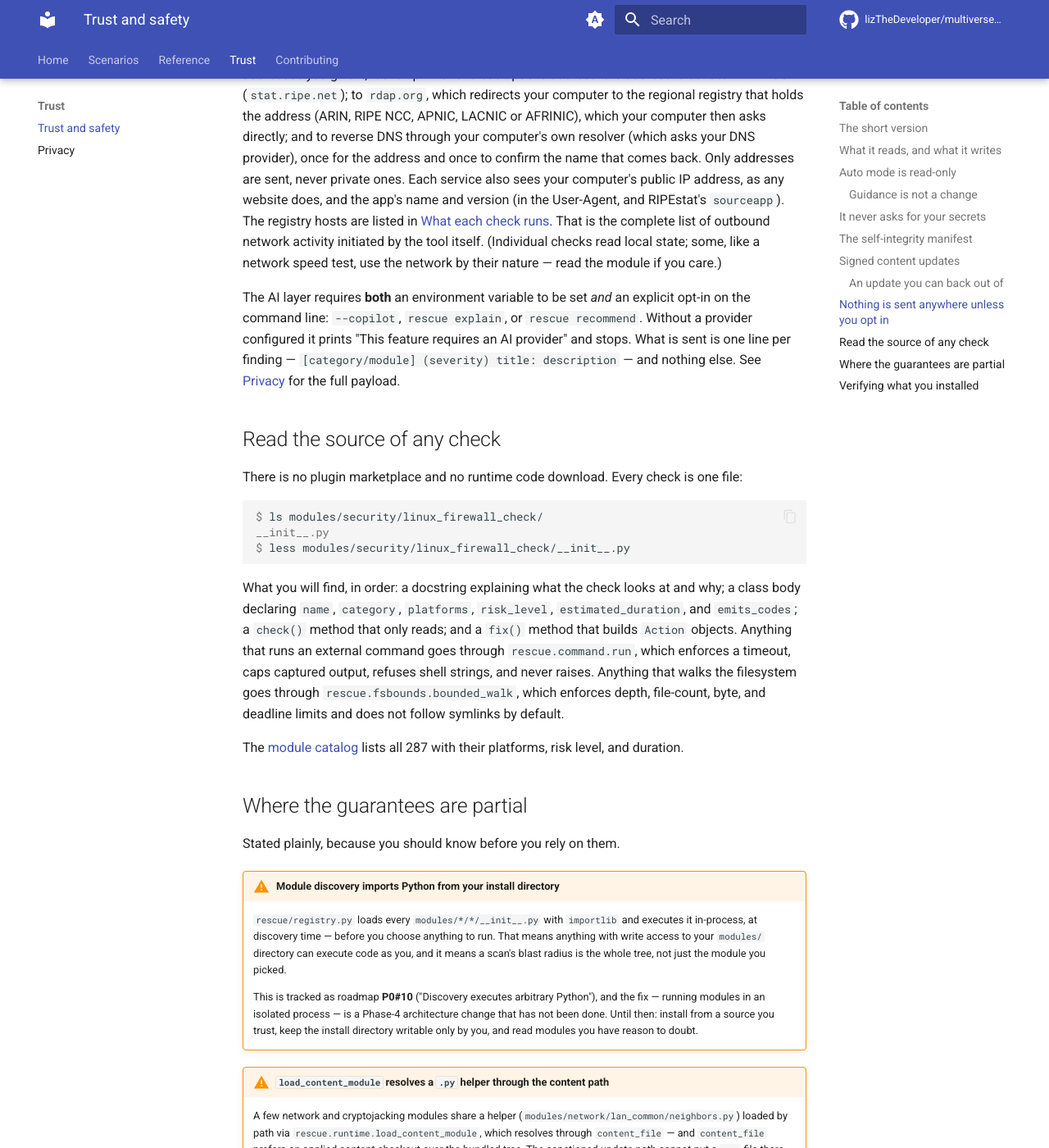
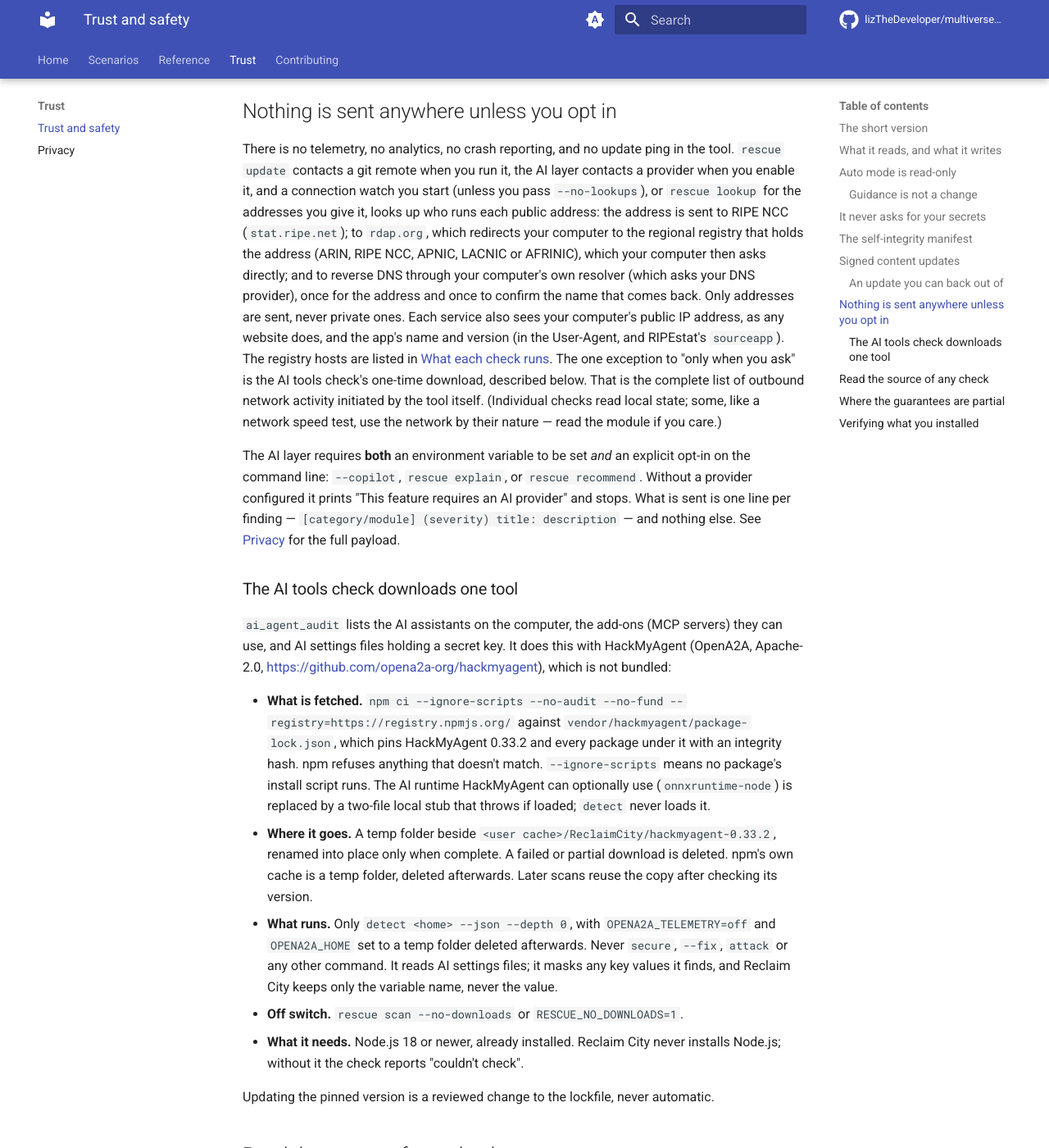
Before and after one commit to lizTheDeveloper/multiverse-device-rescue, an MkDocs documentation site: the page built from docs/trust-and-safety.md, in a window 1280 px wide and 1400 px high, scrolled down 7148 px. Shown: the whole window at 82% size. Built offline with MkDocs 1.6.1 and Material for MkDocs 9.7.7, drawn with Linux system fonts in a browser that asks for light colours; comment, search, counter and statistics services are not loaded; some of the changed text lies outside the part shown.

Commit message:
Docs: the AI tools check's one-time download, --no-downloads, HackMyAgent notice
Co-Authored-By: Claude Opus 5.5 <noreply@anthropic.com>

````diff
--- a/docs/trust-and-safety.md
+++ b/docs/trust-and-safety.md
@@ -13,7 +13,7 @@ overstates its own guarantees is teaching you the wrong habit.
 | --- | --- |
 | Does `rescue --auto` change my system? | No. Zero shipped modules opt in to unattended change. |
 | Does it ever ask for a password, 2FA code, or recovery key? | No. There is no such prompt anywhere in the tool. |
-| Does it send anything anywhere? | Only when you ask: the AI layer when you turn it on, `rescue update` when you run it, and the "who runs this address" lookups after a connection watch you start or for addresses you give `rescue lookup`. Those send only the public addresses: to RIPE NCC, to rdap.org, which redirects your computer to the regional registry that holds each address (ARIN, RIPE NCC, APNIC, LACNIC or AFRINIC) to ask it directly, and to reverse DNS through your computer's own resolver. Each service also sees your computer's public IP address, as any website does, and the app's name and version. `rescue watch --no-lookups` turns them off. |
+| Does it send anything anywhere? | Only when you ask: the AI layer when you turn it on, `rescue update` when you run it, and the "who runs this address" lookups after a connection watch you start or for addresses you give `rescue lookup`. Those send only the public addresses: to RIPE NCC, to rdap.org, which redirects your computer to the regional registry that holds each address (ARIN, RIPE NCC, APNIC, LACNIC or AFRINIC) to ask it directly, and to reverse DNS through your computer's own resolver. Each service also sees your computer's public IP address, as any website does, and the app's name and version. `rescue watch --no-lookups` turns them off. One download happens during a normal scan: the AI tools check fetches HackMyAgent from the npm registry once, pinned by integrity hash, and nothing about your computer is sent. `rescue scan --no-downloads` turns it off. |
 | Can an update push new Python code to my machine? | Not through the sanctioned path. Updates carry data files only, and content commits containing anything else are rejected. |
 | Can I read what a check does before running it? | Yes. Every module is one plain Python file in the source tree. |
 | Does it verify it has not been tampered with? | Yes, at every launch, with a SHA-256 manifest — but the check warns and continues rather than blocking. |
@@ -42,6 +42,7 @@ history or page contents, or opens your documents and photos. The
 | `~/.rescue/known_items.json` | `rescue known add` / `remove`, or "It's mine" in the app ("I did this" writes nothing). A scan may also **remove** a mark from this file when the check that reported the item no longer sees it (see below); it never adds one and never touches anything else on the system. |
 | `~/.config/rescue/revoked_signers.json` | `rescue trust revoke` |
 | `~/.local/share/rescue/content/` | `rescue update`, after signature verification |
+| `<user cache>/ReclaimCity/hackmyagent-<version>/` | `rescue scan`, once: the AI tools check's downloaded copy of HackMyAgent (see below) |
 
 Case files are written `0600` where the filesystem supports it, because even a
 redacted case describes a machine's security posture and lands in a home
@@ -304,8 +305,9 @@ address and once to confirm the name that comes back. Only addresses are
 sent, never private ones. Each service also sees your computer's public IP
 address, as any website does, and the app's name and version (in the
 User-Agent, and RIPEstat's `sourceapp`). The registry hosts are listed in
-[What each check runs](commands.md). That is the complete list of
-outbound network activity initiated by the tool itself. (Individual checks read
+[What each check runs](commands.md). The one exception to "only when you
+ask" is the AI tools check's one-time download, described below. That is the
+complete list of outbound network activity initiated by the tool itself. (Individual checks read
 local state; some, like a network speed test, use the network by their nature —
 read the module if you care.)
 
@@ -316,10 +318,42 @@ requires an AI provider" and stops. What is sent is one line per finding —
 `[category/module] (severity) title: description` — and nothing else. See
 [Privacy](privacy.md#what-the-ai-layer-sends) for the full payload.
 
+### The AI tools check downloads one tool
+
+`ai_agent_audit` lists the AI assistants on the computer, the add-ons (MCP
+servers) they can use, and AI settings files holding a secret key. It does
+this with HackMyAgent (OpenA2A, Apache-2.0,
+<https://github.com/opena2a-org/hackmyagent>), which is not bundled:
+
+- **What is fetched.** `npm ci --ignore-scripts --no-audit --no-fund
+  --registry=https://registry.npmjs.org/` against
+  `vendor/hackmyagent/package-lock.json`, which pins HackMyAgent 0.33.2 and
+  every package under it with an integrity hash. npm refuses anything that
+  doesn't match. `--ignore-scripts` means no package's install script runs.
+  The AI runtime HackMyAgent can optionally use (`onnxruntime-node`) is
+  replaced by a two-file local stub that throws if loaded; `detect` never
+  loads it.
+- **Where it goes.** A temp folder beside
+  `<user cache>/ReclaimCity/hackmyagent-0.33.2`, renamed into place only when
+  complete. A failed or partial download is deleted. npm's own cache is a
+  temp folder, deleted afterwards. Later scans reuse the copy after checking
+  its version.
+- **What runs.** Only `detect <home> --json --depth 0`, with
+  `OPENA2A_TELEMETRY=off` and `OPENA2A_HOME` set to a temp folder deleted
+  afterwards. Never `secure`, `--fix`, `attack` or any other command. It reads
+  AI settings files; it masks any key values it finds, and Reclaim City keeps
+  only the variable name, never the value.
+- **Off switch.** `rescue scan --no-downloads` or `RESCUE_NO_DOWNLOADS=1`.
+- **What it needs.** Node.js 18 or newer, already installed. Reclaim City
+  never installs Node.js; without it the check reports "couldn't check".
+
+Updating the pinned version is a reviewed change to the lockfile, never
+automatic.
+
 ## Read the source of any check
 
-There is no plugin marketplace and no runtime code download. Every check is one
-file:
+There is no plugin marketplace, and no runtime code download apart from the
+pinned HackMyAgent fetch above. Every check is one file:
 
 ```console
 $ ls modules/security/linux_firewall_check/
````
Also changed, not shown: docs/cli.md (+12 -0 lines), docs/privacy.md (+22 -3 lines), 1 other file.
